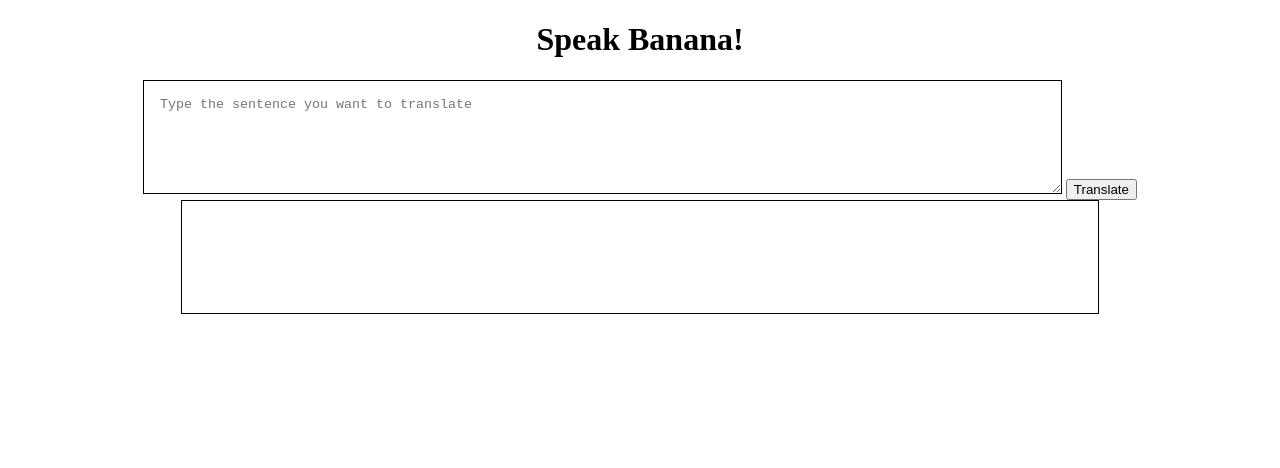
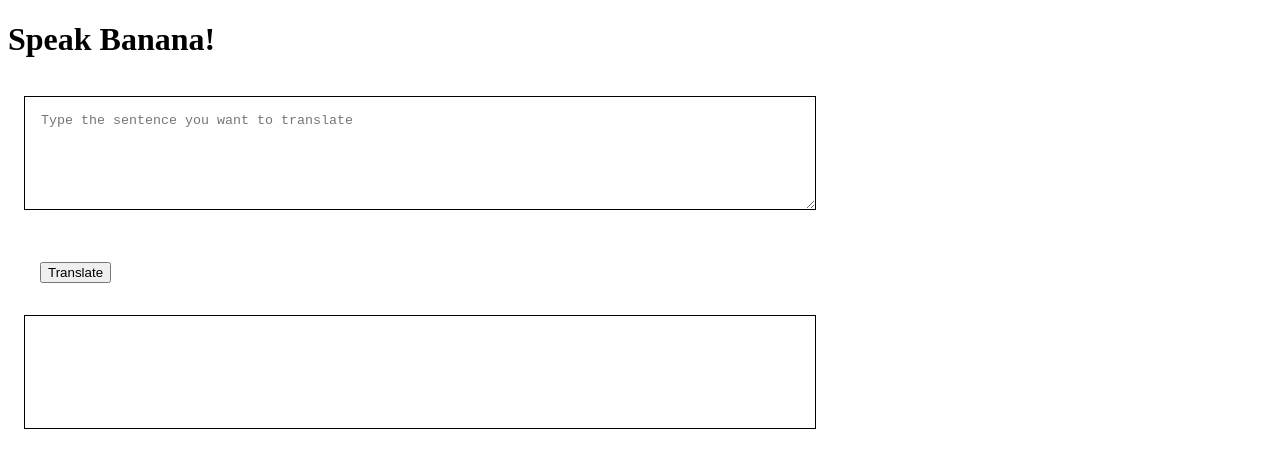
Before and after one commit to anaswaramanoj/banana-talk, a plain HTML site: page index.html in a window 1280 px wide. Drawn offline with Linux system fonts and the light colour scheme.

Commit message:
updated styles

```diff
--- a/style.css
+++ b/style.css
@@ -1,20 +1,18 @@
-body{
-    text-align: center;
-}
 #output{
     border: 1px solid black;
     height: 10vh;
-    width: 70%;
-    margin: auto;
+    width: 60%;
+    margin: 1rem;
     padding: 1rem;
 }
 textarea{
     height: 10vh;
-    width:70%;
-    margin: auto;
+    width:60%;
+    margin: 1rem;
     border: 1px solid black;
     padding: 1rem;
 }
 button{
-    margin: auto;
+    margin: 2rem;
+    display: block;
 }
```
